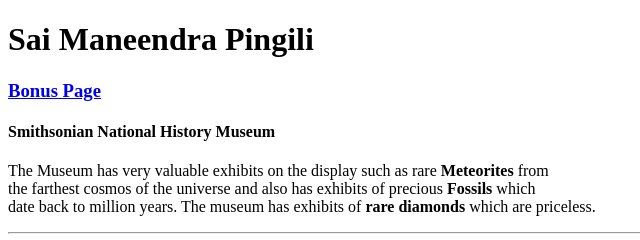
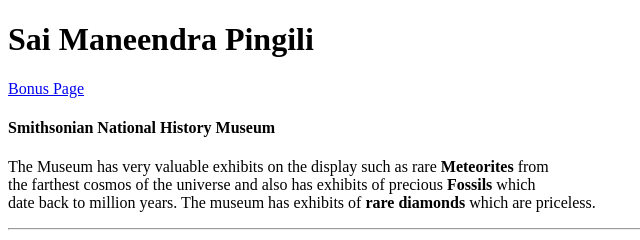
Before and after one commit to 44-563-Web-Apps-F22/44563-webapps-assignment-3-codebender14, a plain HTML site: page index.html in a window 1280 px wide. Shown: the top 240 px of the page, 0-640 px from the left. Drawn offline with Linux system fonts and the light colour scheme.

Commit message:
updated index.html

```diff
--- a/index.html
+++ b/index.html
@@ -8,7 +8,7 @@
 </head>
 <body>
 <h1>Sai Maneendra Pingili</h1>
-<h3><a href="bonus.html">Bonus Page</a></h3>
+<a href="bonus.html">Bonus Page</a>
 <h4>Smithsonian National History Museum</h4>
 <p>The Museum has very valuable exhibits on the display such as rare <b>Meteorites</b>
     from <br>the farthest cosmos of the universe
```
